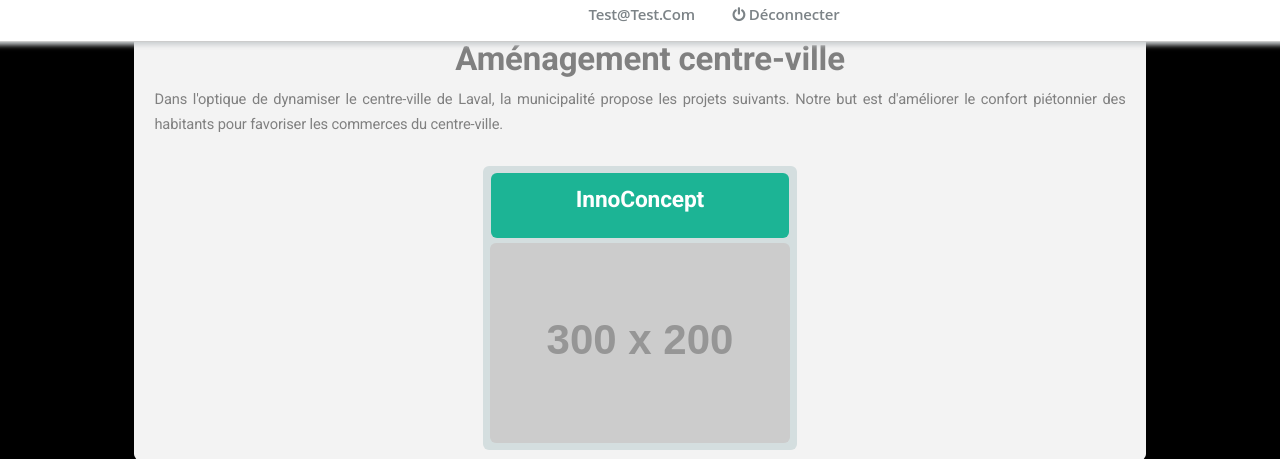
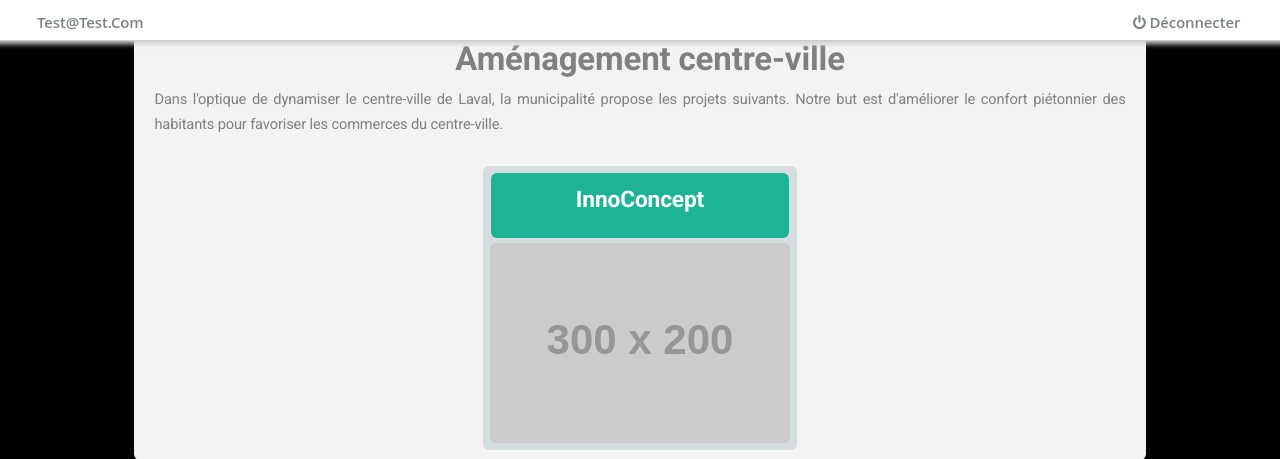
Before and after one commit to Kaysoro/RenardDuVirtuel, a PHP site: page /projets.php in a window 1280 px wide. Shown: the top 459 px of the page. Run offline with PHP 8.4, Linux system fonts and the light colour scheme; the visitor is signed in with stand-in values (Sample User, id 1); data comes from the database, SQL or seed files in the repository; grey boxes labelled with a size stand in for pictures from a placeholder-image service; some libraries are stand-ins or nearby versions.

Commit message:
menu haut

```diff
--- a/site_web/projets.css
+++ b/site_web/projets.css
@@ -24,6 +24,7 @@ nav.primary {
 
 .sf-menu {
   margin: 0px;
+    height: 3ex;
   list-style: none;
   text-align: center;
 }
@@ -39,11 +40,21 @@ nav.primary {
   font-weight: 600;
   text-align: center;
   font-family: 'Open Sans', sans-serif;
+    position: absolute;
+    top: 1.2ex;
 }
 
 .sf-menu > li > a {
   color: #7c8387;
   text-decoration: none;
+}
+
+.sf-menu li:nth-child(1) {
+    left: 2em;
+}
+
+.sf-menu li:nth-child(2) {
+    right: 10%;
 }
 
 .bg {
--- a/site_web/projets.php
+++ b/site_web/projets.php
@@ -11,13 +11,21 @@ $db = connectDB();
     <!DOCTYPE html>
     <html>
     <head>
+            <title>{ Accølad } Aménagement collaboratif et citoyen du Laval de demain</title>
+            <meta charset="utf-8" />
+            <link rel="stylesheet" href="projets.css" />
+            <link rel="stylesheet" href="assets/css/font-awesome.min.css" />
+            <script type="text/javascript" src="projets.js"></script>
     </head>
 
     <div class="fixed">
         <nav class="primary clearfix">
             <ul id="topnav" class="sf-menu">
                 <li>test@test.com</li>
-                <li><a class="fa fa-power-off fa-1x" href="disconnect.php"></a><a  href="disconnect.php">	Déconnecter</a></li>
+                <li>
+                    <a class="fa fa-power-off fa-1x" href="disconnect.php"></a>
+                    <a href="disconnect.php">	Déconnecter</a>
+                </li>
             </ul>
         </nav>
     </div>
@@ -25,13 +33,6 @@ $db = connectDB();
 
     <body class="bg">
 
-        <header>
-            <title>{ Accølad } Aménagement collaboratif et citoyen du Laval de demain</title>
-            <meta charset="utf-8" />
-            <link rel="stylesheet" href="projets.css" />
-            <link rel="stylesheet" href="assets/css/font-awesome.min.css" />
-            <script type="text/javascript" src="projets.js"></script>
-        </header>
         <?php
 
         $projects = getProjects($db);
```
